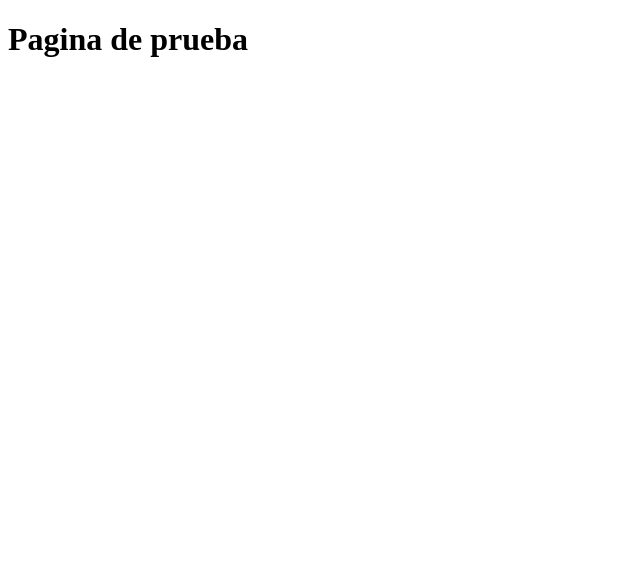
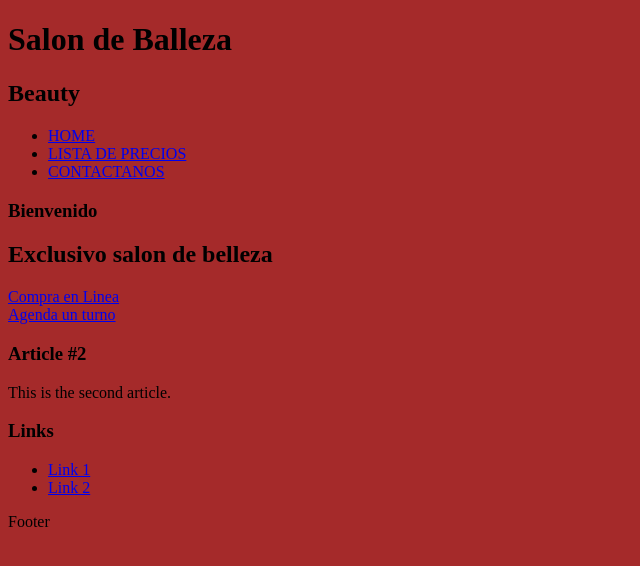
Before and after one commit to kamoreno/Prueba, a website built with Parcel: page index.html in a window 1280 px wide. Shown: the whole page, without its empty margins (0-640 px from the left). Built offline with nearby package versions, Linux system fonts and the light colour scheme.

Commit message:
segundo commit

```diff
--- a/index.html
+++ b/index.html
@@ -4,10 +4,63 @@
     <meta charset="UTF-8">
     <meta http-equiv="X-UA-Compatible" content="IE=edge">
     <meta name="viewport" content="width=device-width, initial-scale=1.0">
-    <title>Document</title>
+    <link href="styles.css" rel="stylesheet" />
+    <title>Home:Beaty</title>
 </head>
 <body>
-    <h1>Pagina de prueba</h1>
-    <script src="index.js"></script>
+    <div class="top">
+    <div class="home">
+    <header>
+        <hgroup>
+            <h1>Salon de Balleza</h1>
+            <h2>Beauty</h2>
+        </hgroup>
+    </header>
+    <nav>
+        <ul>
+            <li><a class="active" href="#home">HOME</a></li>
+            <li><a href="pagina2.html">LISTA DE PRECIOS</a></li>
+            <li><a href="pagina3.html">CONTACTANOS</a></li>
+        </ul>
+    </nav>
+    <section>
+        <article class="art1">
+            <header>
+                <h1 id="welcome">Bienvenido</h1>
+            </header>
+            <section class="welcome">
+                <h2>Exclusivo salon de belleza</h2>
+                <div class="section_button">
+                    <div class="homebutton">
+                        <a  href="pagina2.html">Compra en Linea</a>
+                    </div>
+                    <div class="homebutton">
+                        <a href="pagina3.html">Agenda un turno</a>
+                    </div>
+                </div>
+            </section>
+        </article>
+
+    </section>
+    </div>
+    <aside>
+        <article class="art2">
+            <header>
+                <h1>Article #2</h1>
+            </header>
+            <section>
+                This is the second article.
+            </section>
+        </article>
+        <section>
+            <h1>Links</h1>
+            <ul>
+                <li><a href="#">Link 1</a></li>
+                <li><a href="#">Link 2</a></li>
+            </ul>
+        </section>
+    </aside>
+    <footer>Footer</footer>
+    </div>
 </body>
 </html>
--- /dev/null
+++ b/styles.css
@@ -0,0 +1,3 @@
+* {
+    background-color: brown;
+}
```
Also changed, not shown: pagina2.html (added, +12 -0 lines), pagina3.html (added, +12 -0 lines).
